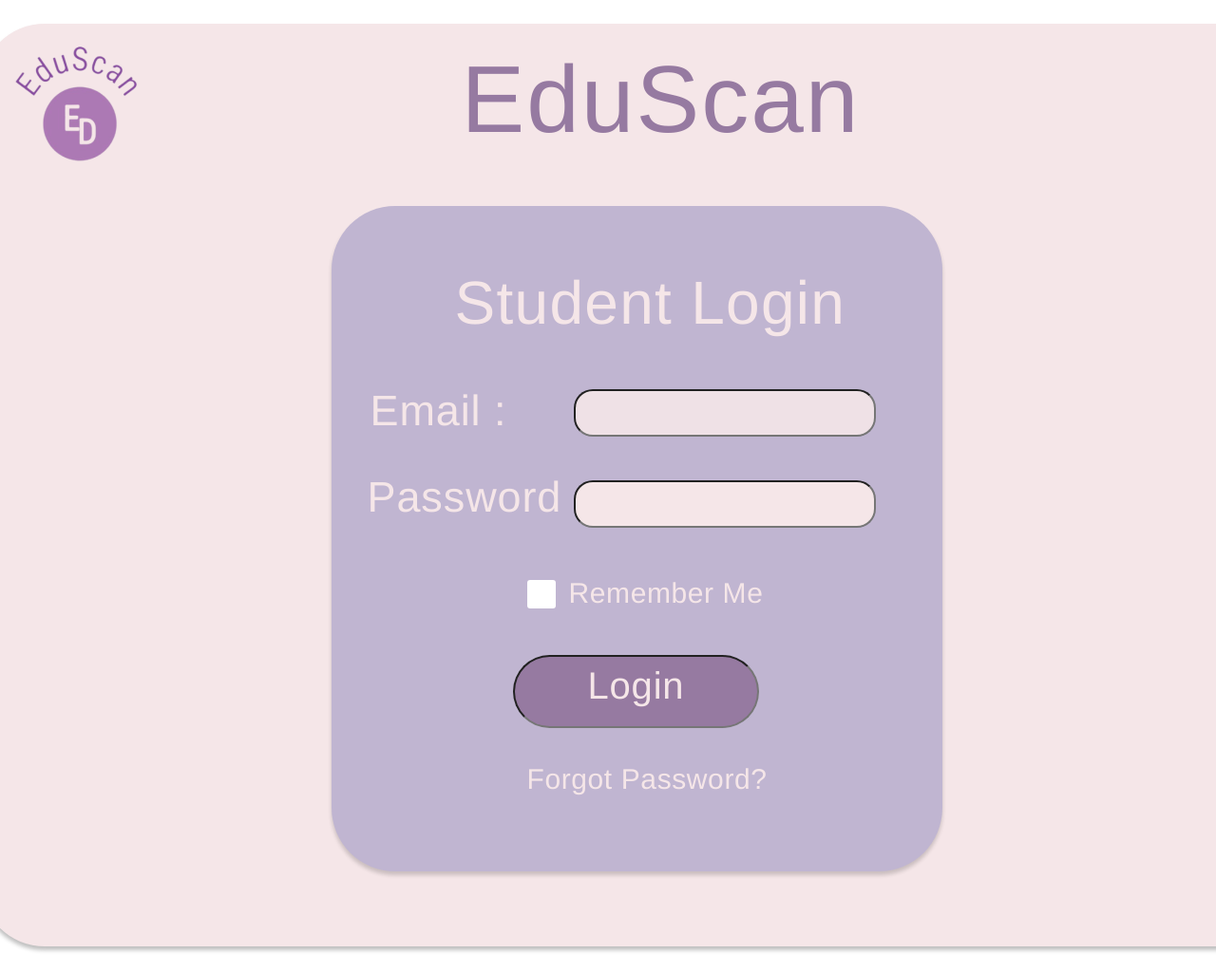
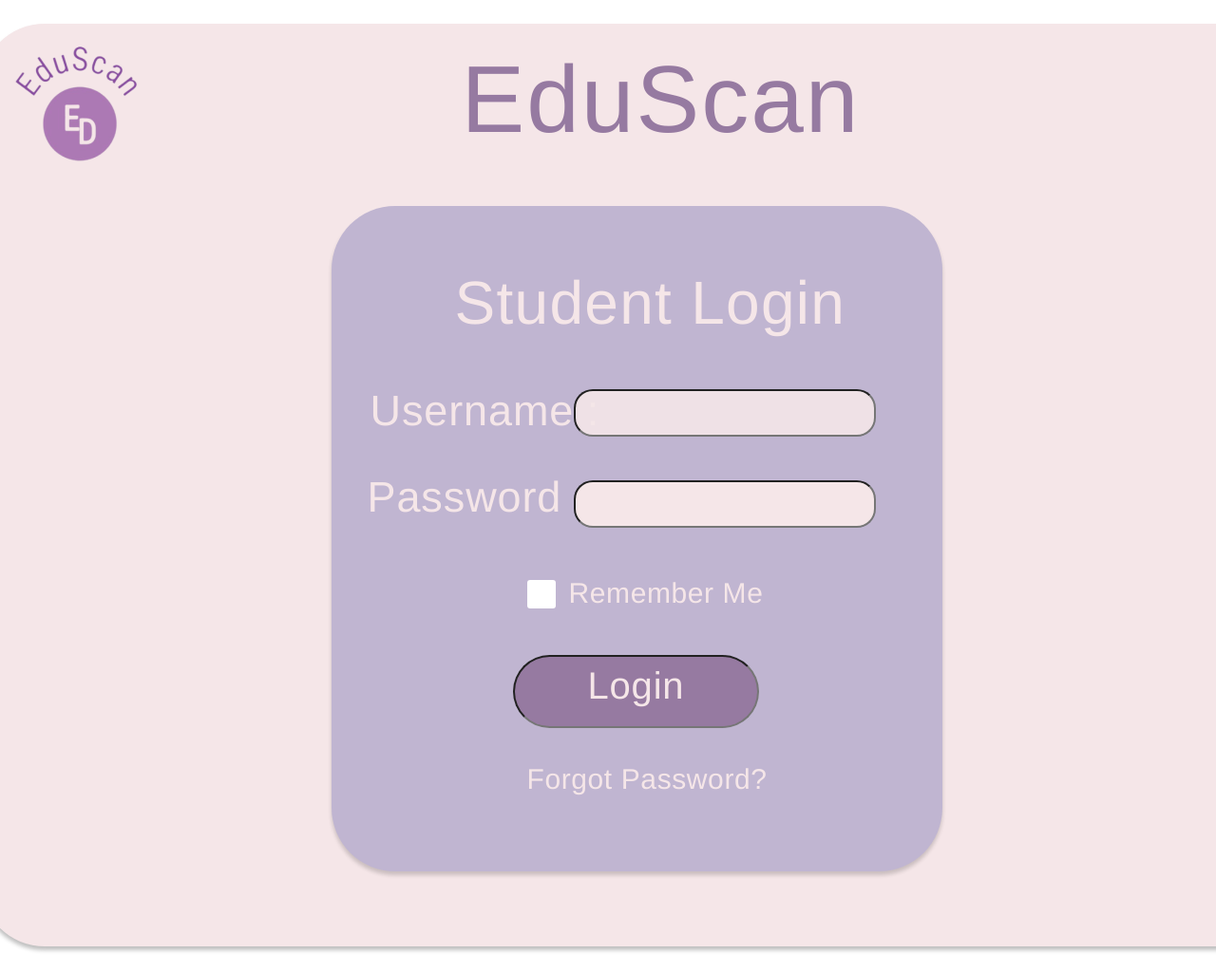
Before and after one commit to taniaban2712/EduScan, a Flask app: page /studentlogin.html in a window 1280 px wide. Shown: the whole page at 95% size. Run offline with Flask 3, Linux system fonts and the light colour scheme; some libraries are stand-ins or nearby versions.

Commit message:
username

```diff
--- a/templates/studentlogin.html
+++ b/templates/studentlogin.html
@@ -14,7 +14,7 @@
             <div class="rectangle"></div>
             <div class="group">
               <div class="div"></div>
-              <div class="text-wrapper-2">Email :</div>
+              <div class="text-wrapper-2">Username :</div>
               <div class="text-wrapper-3">Student Login</div>
               <div class="text-wrapper-4">Password :</div>
               <input class="rectangle-2"></input>
```
